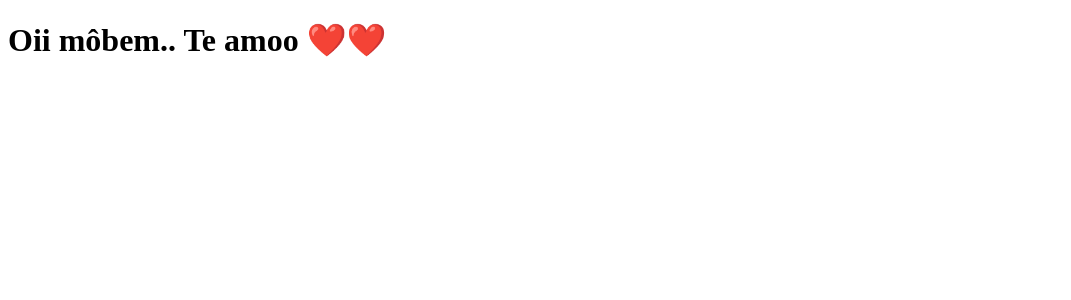
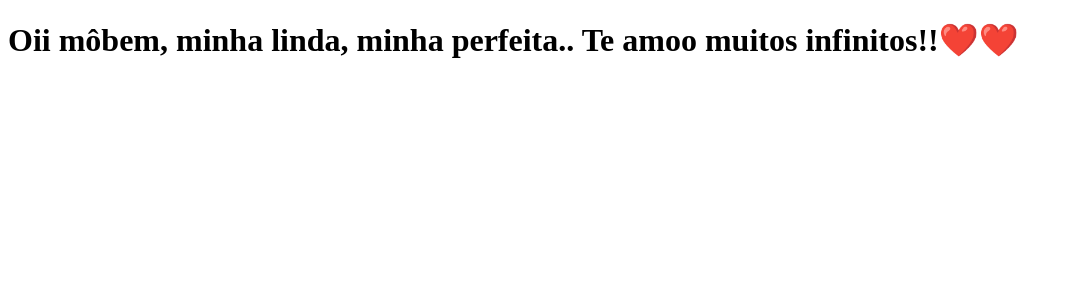
Before and after one commit to Thiago-taroliv/clone-tabnews, a Next.js app: page / in a window 1280 px wide. Shown: the top 300 px of the page, without its empty margins (0-1071 px from the left). Built offline with nearby package versions, Linux system fonts and the light colour scheme.

Commit message:
index modificado

```diff
--- a/pages/index.js
+++ b/pages/index.js
@@ -1,4 +1,4 @@
 function Home() {
-   return <h1>Oii môbem.. Te amoo ❤️❤️</h1>;
+   return <h1>Oii môbem, minha linda, minha perfeita.. Te amoo muitos infinitos!!❤️❤️</h1>;
 }
 export default Home;
```
